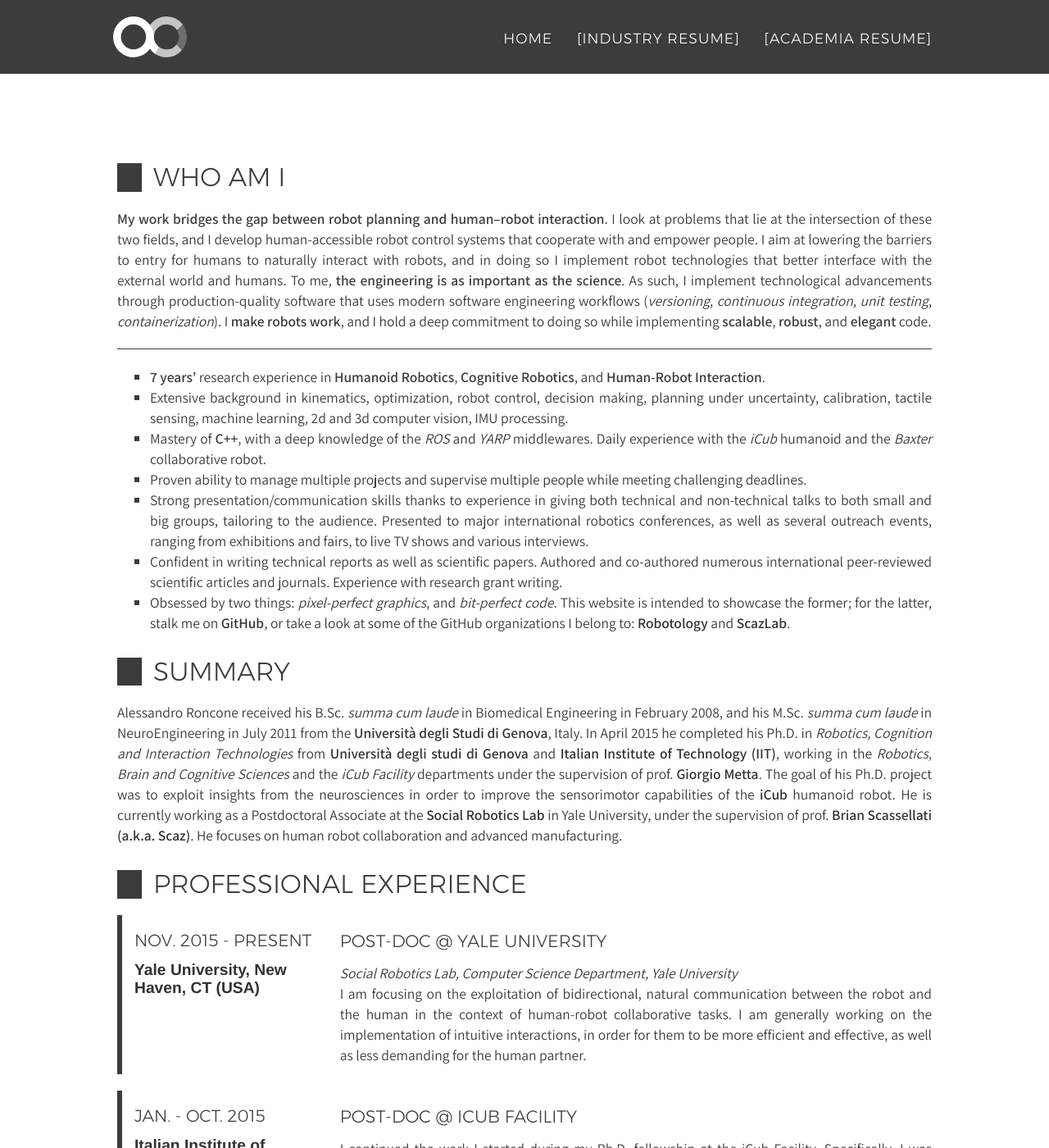
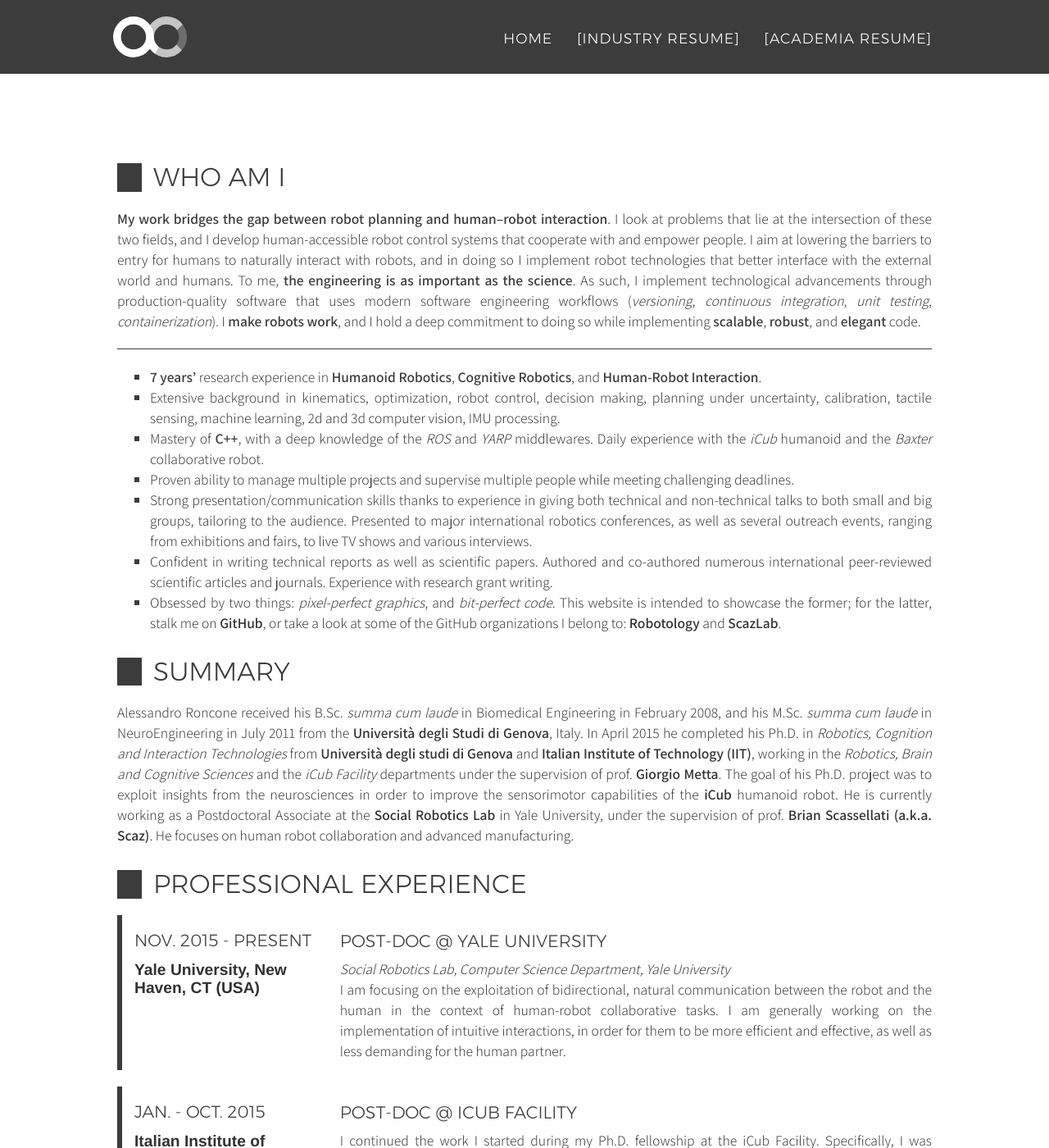
Before and after one commit to alecive/alecive.github.io, a Jekyll site: the page built from _posts/cv/2017-02-08-CV-AlessandroRoncone.md, in a window 1280 px wide and 1400 px high, scrolled down 738 px. Shown: the whole window at 82% size. Built offline with Jekyll 4.4.1, drawn with Linux system fonts in a browser that asks for light colours; nearby versions of some CDN libraries; some web fonts are replaced.

Commit message:
Improved speed by reducing number of weights loaded for the assistant font. Other cleanups here and there to the CV layout.

```diff
--- a/_includes/css/main.css
+++ b/_includes/css/main.css
@@ -867,6 +867,7 @@
 #article .cv-item h2 {
     font-size: 1.2em;
     margin-top: 20px;
+    margin-bottom: 10px;
 }
 
 #portfolio {
--- a/_includes/cv.html
+++ b/_includes/cv.html
@@ -69,6 +69,7 @@
             <h1>Misc</h1>
             {% for item in site.data.cv-misc %}
                 <div class="row cv-item">
+                    {% if item.year or item.venue or item.where %}
                     <div class="col-sm-4">
                         <h3 class="inlineifprinted">{{item.year}}</h3>
                         <h4 class="inlineifprinted">{{item.venue}}</h4>
@@ -76,6 +77,9 @@
                     </div>
 
                     <div class="col-sm-8">
+                    {% else %}
+                    <div class="col-sm-12">
+                    {% endif %}
                         <h2>{{item.title}}</h2>
                         <p>{% if item.authors %}<i class="no-print">{{item.authors}}</i><br class="no-print">{% endif %}
                         {{item.description}}
@@ -87,6 +91,7 @@
             <h1>Graphic Design</h1>
             {% for item in site.data.cv-graphics %}
                 <div class="row cv-item">
+                    {% if item.start or item.end or item.location or item.location-link %}
                     <div class="col-sm-3">
                         <h3 class="inlineifprinted">{{item.start}} - {{item.end}}</h3>
                         {% if item.location-link %}<h4 class="inlineifprinted"><a href="{{item.location-link}}" target="_blank">{{item.location}}</a></h4>
@@ -95,6 +100,9 @@
                     </div>
 
                     <div class="col-sm-9">
+                    {% else %}
+                    <div class="col-sm-12">
+                    {% endif %}
                         <h2>{{item.name}}</h2>
                         <p>{% if item.title %}<i>{{item.title}}</i><br>{% endif %}
                         {{item.description}}
--- a/_includes/head.html
+++ b/_includes/head.html
@@ -45,7 +45,8 @@
     <script src="https://use.fontawesome.com/ebd2d08b0e.js"></script>
     <!-- <link href="http://fonts.googleapis.com/css?family=Montserrat:400" rel="stylesheet" type="text/css"> -->
     <!-- <link href="http://fonts.googleapis.com/css?family=Lato:400,700,400italic,700italic" rel="stylesheet" type="text/css"> -->
-    <link href="https://fonts.googleapis.com/css?family=Assistant:300,400,600" rel="stylesheet">
+    <link href="https://fonts.googleapis.com/css?family=Assistant:300,600" rel="stylesheet">
+    <!-- <link href="https://fonts.googleapis.com/css?family=Noto+Sans:400,400i,700,700i" rel="stylesheet"> -->
     <!-- <link href='https://fonts.googleapis.com/css?family=Vollkorn:400,400italic,700,700italic' rel='stylesheet' type='text/css'> -->
     <!-- <link href="https://fonts.googleapis.com/css?family=Work+Sans:400,600" rel="stylesheet">  -->
     <link href="//cdn.jsdelivr.net/font-hack/2.019/css/hack-extended.min.css" rel="stylesheet" type="text/css">
```
